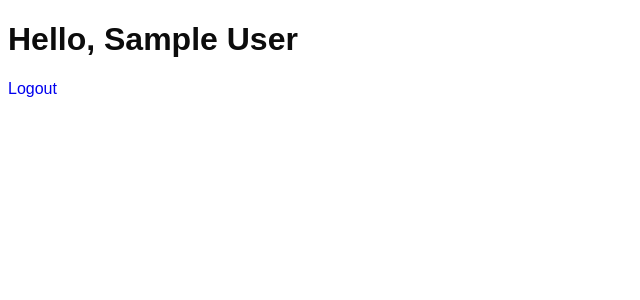
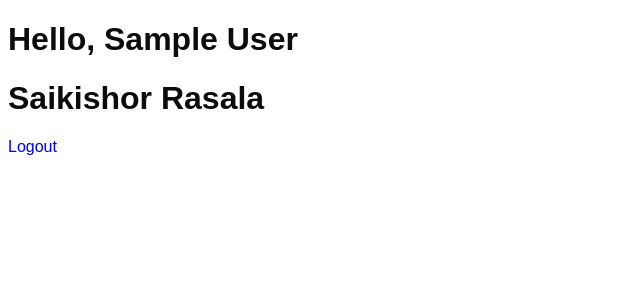
Before and after one commit to Saikishor164/ProFormaForm-new, a PHP site: page /homepage.php in a window 1280 px wide. Shown: the top 300 px of the page, without its empty margins (0-640 px from the left). Run offline with PHP 8.4, Linux system fonts and the light colour scheme; the visitor is signed in with stand-in values (Sample User, id 1).

Commit message:
made changes in homepage.php

```diff
--- a/homepage.php
+++ b/homepage.php
@@ -23,6 +23,7 @@ if (isset($_SESSION['id']) && isset($_SESSION['user_name'])) {
 <body>
 
      <h1>Hello, <?php echo $_SESSION['name']; ?></h1>
+     <h1>Saikishor Rasala</h1>
 
      <a href="logout.php">Logout</a>
 
```
